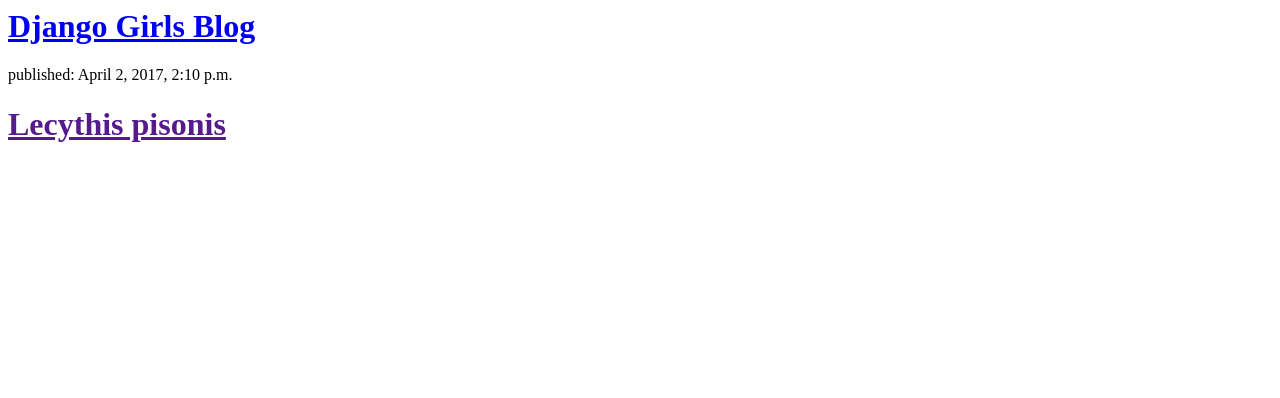
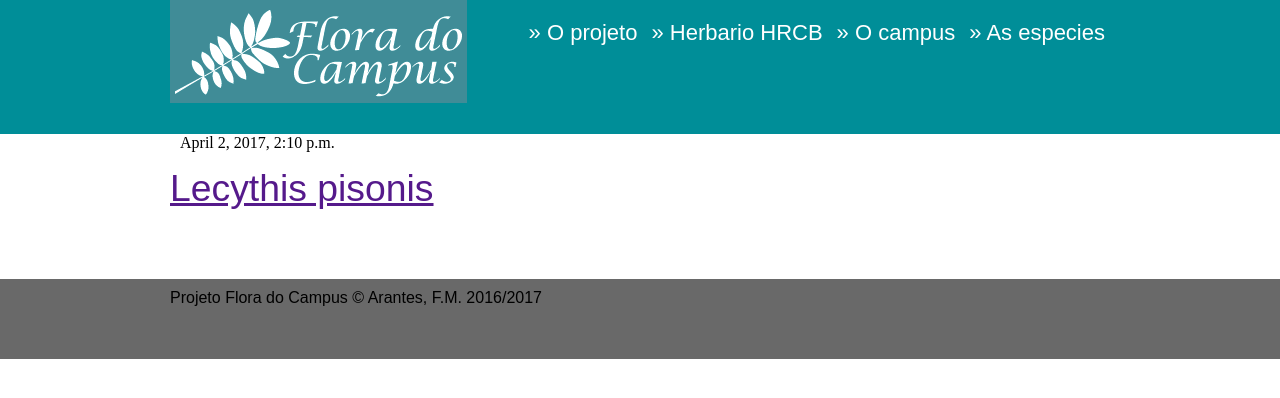
Before and after one commit to arantesfm/flora, a Django app: page / in a window 1280 px wide. Shown: the top 398 px of the page. Run offline with Django 3.2, Linux system fonts and the light colour scheme; data comes from the database, SQL or seed files in the repository.

Commit message:
template do flora implementado

```diff
--- /dev/null
+++ b/flora/templates/flora/base.html
@@ -0,0 +1,50 @@
+{% load staticfiles %}
+<!DOCTYPE html>
+<html>
+  <head>
+    <meta charset="utf-8">
+	<link rel="stylesheet" href="{% static 'css/flora.css' %}">
+  </head>
+
+  <body>
+
+    <div id="header">
+      <div>
+
+
+        <img src="{% static 'imagens/logo-flora-do-campus.png' %}">
+
+          <ul>
+            <li><a href="projeto.html">O projeto</a></li>
+            <li><a href="hrcb.html">Herbario HRCB</a></li>
+            <li><a href="campus.html">O campus</a></li>
+            <li><a href="especies.html">As especies</a></li>
+          </ul>
+
+      </div>
+    </div>
+
+
+    <div id="information">
+
+      {% block content %}
+      {% endblock %}
+    </div>
+
+
+
+
+
+    <div id="footer">
+      <div>
+        <p>Projeto Flora do Campus &copy; Arantes, F.M. 2016/2017</p>
+      </div>
+
+    </div>
+
+
+
+
+
+  </body>
+</html>
--- a/flora/templates/flora/post_list.html
+++ b/flora/templates/flora/post_list.html
@@ -1,11 +1,13 @@
-<div>
-    <h1><a href="/">Django Girls Blog</a></h1>
-</div>
+{% extends 'flora/base.html' %}
 
-{% for post in posts %}
-    <div>
-        <p>published: {{ post.published_date }}</p>
-        <h1><a href="">{{ post.title }}</a></h1>
-        <p>{{ post.text|linebreaksbr }}</p>
-    </div>
-{% endfor %}
+{% block content %}
+    {% for post in posts %}
+        <div class="post">
+            <div class="date">
+                {{ post.published_date }}
+            </div>
+            <h1><a href="">{{ post.title }}</a></h1>
+            <p>{{ post.text|linebreaksbr }}</p>
+        </div>
+    {% endfor %}
+{% endblock content %}
```
Also changed, not shown: flora/static/imagens/logo-flora-do-campus.png (added), flora/templates/flora/imagens/logo-flora-do-campus.png (added).
